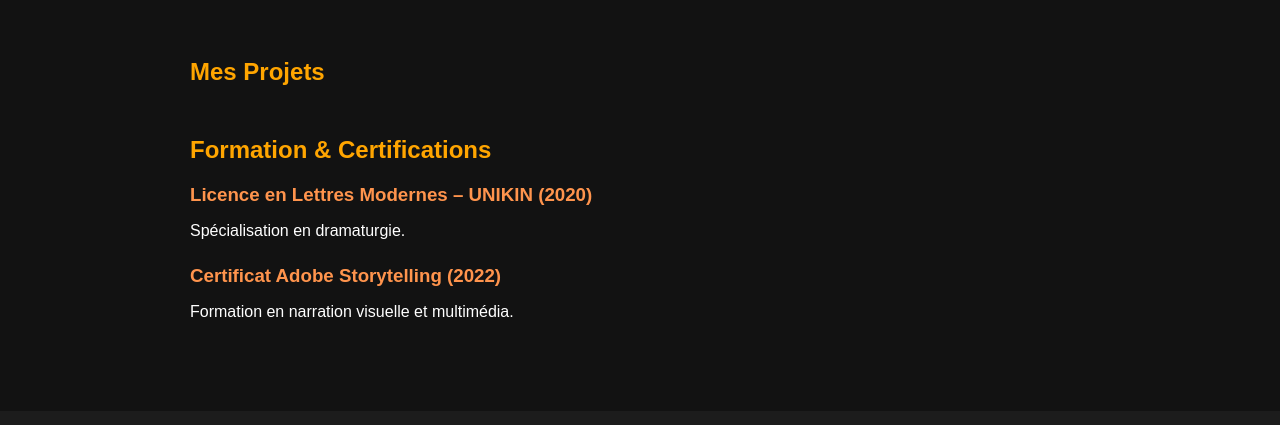
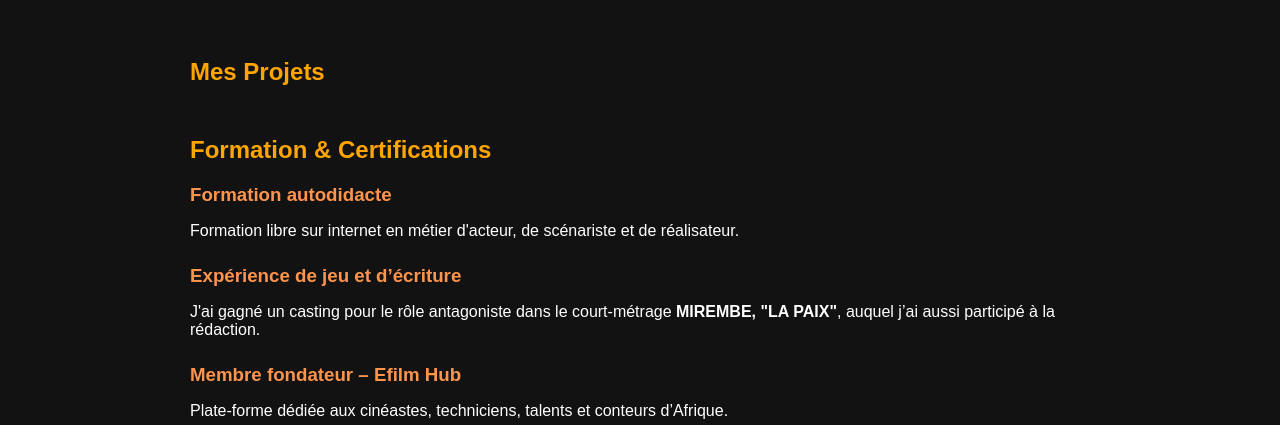
Before and after one commit to muthekekambalesaid-beep/said, a plain HTML site: page parcours.html in a window 1280 px wide. Shown: the part 105-530 px from the top of the page. Drawn offline with Linux system fonts and the light colour scheme; no server answers.

Commit message:
Update parcours.html

```diff
--- a/parcours.html
+++ b/parcours.html
@@ -160,14 +160,19 @@
       <h2>Formation & Certifications</h2>
 
       <div class="item">
-        <h3>Licence en Lettres Modernes – UNIKIN (2020)</h3>
-        <p>Spécialisation en dramaturgie.</p>
-      </div>
+  <h3>Formation autodidacte</h3>
+  <p>Formation libre sur internet en métier d'acteur, de scénariste et de réalisateur.</p>
+</div>
 
-      <div class="item">
-        <h3>Certificat Adobe Storytelling (2022)</h3>
-        <p>Formation en narration visuelle et multimédia.</p>
-      </div>
+<div class="item">
+  <h3>Expérience de jeu et d’écriture</h3>
+  <p>J'ai gagné un casting pour le rôle antagoniste dans le court-métrage <strong>MIREMBE, "LA PAIX"</strong>, auquel j’ai aussi participé à la rédaction.</p>
+</div>
+
+<div class="item">
+  <h3>Membre fondateur – Efilm Hub</h3>
+  <p>Plate-forme dédiée aux cinéastes, techniciens, talents et conteurs d’Afrique.</p>
+</div>
     </section>
   </main>
 
```
